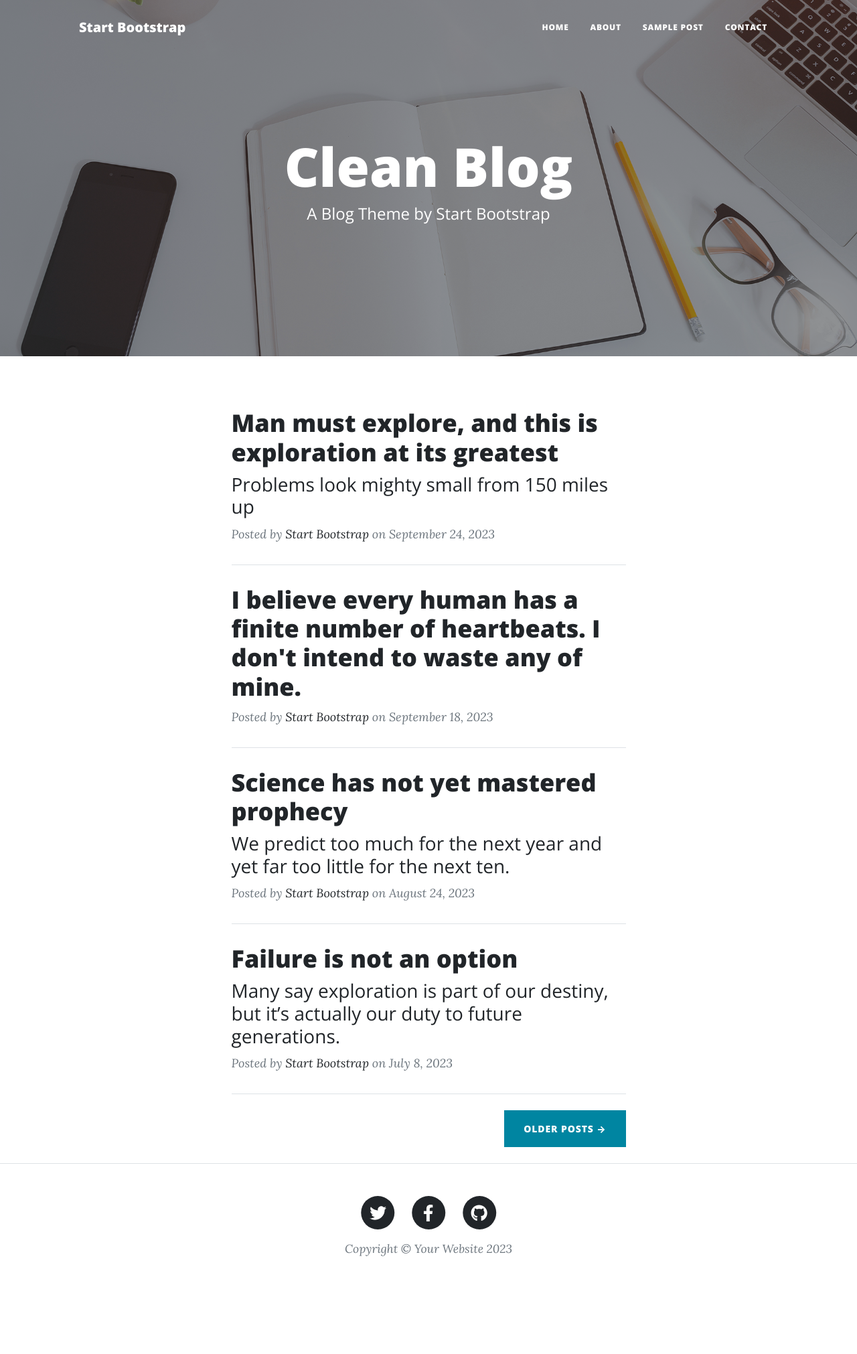
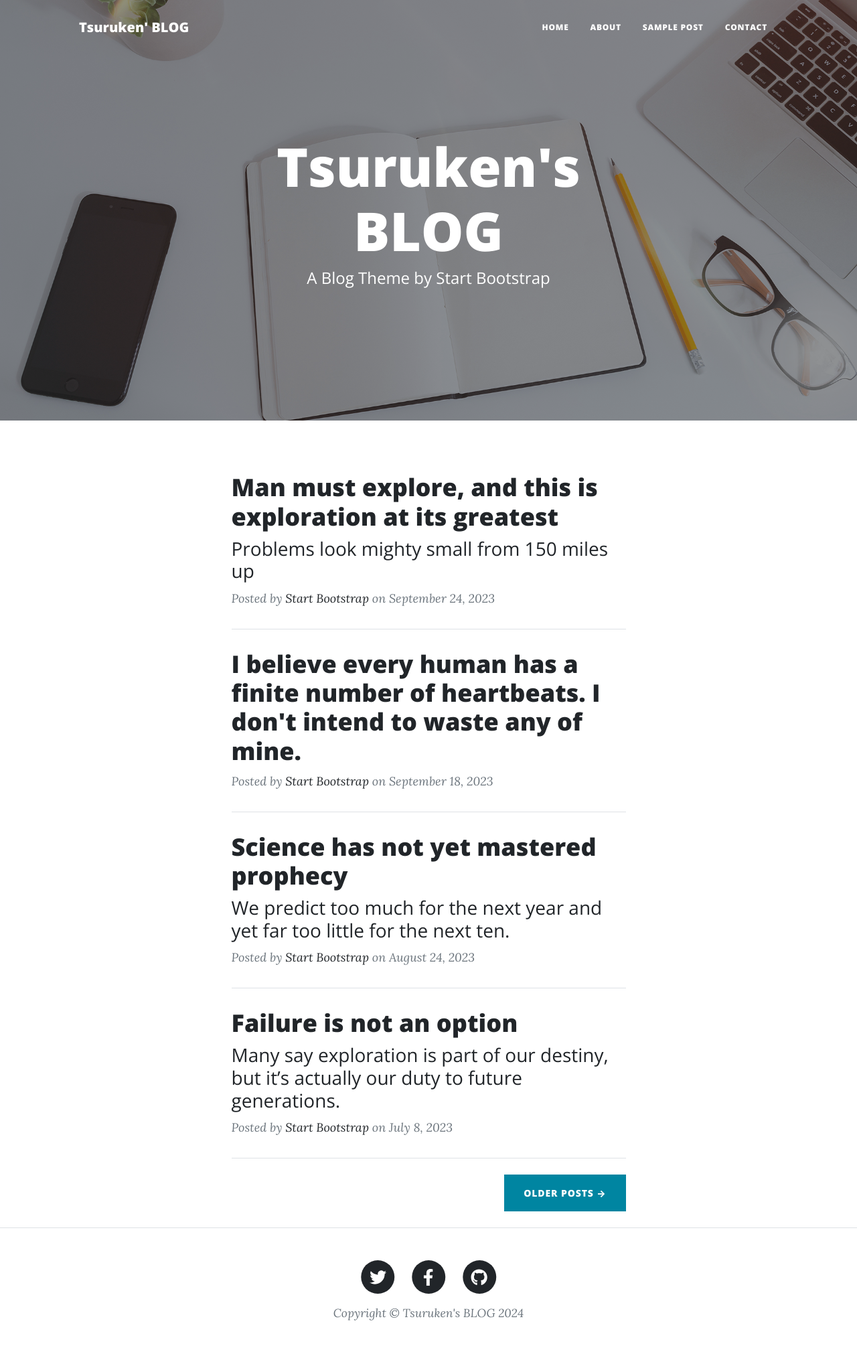
Before and after one commit to tsuru-ken/blogproject, a Django app: page / in a window 1280 px wide. Shown: the whole page at 67% size. Before the commit the page ends 1876 px from the top, so only its background shows below. Run offline with Django 5.2, Linux system fonts and the light colour scheme; some libraries are stand-ins or nearby versions.

Commit message:
make index.html

```diff
--- a/blogapp/templates/index.html
+++ b/blogapp/templates/index.html
@@ -1,32 +1,34 @@
 <!DOCTYPE html>
-<html lang="en">
+{% load static %}
+
+<html lang="ja">
     <head>
         <meta charset="utf-8" />
         <meta name="viewport" content="width=device-width, initial-scale=1, shrink-to-fit=no" />
         <meta name="description" content="" />
         <meta name="author" content="" />
-        <title>Clean Blog - Start Bootstrap Theme</title>
-        <link rel="icon" type="image/x-icon" href="assets/favicon.ico" />
+        <title>Tsuruken'BLOG</title>
+        <link rel="icon" type="image/x-icon" href={% static "assets/favicon.ico" %} />
         <!-- Font Awesome icons (free version)-->
         <script src="https://use.fontawesome.com/releases/v6.3.0/js/all.js" crossorigin="anonymous"></script>
         <!-- Google fonts-->
         <link href="https://fonts.googleapis.com/css?family=Lora:400,700,400italic,700italic" rel="stylesheet" type="text/css" />
         <link href="https://fonts.googleapis.com/css?family=Open+Sans:300italic,400italic,600italic,700italic,800italic,400,300,600,700,800" rel="stylesheet" type="text/css" />
         <!-- Core theme CSS (includes Bootstrap)-->
-        <link href="css/styles.css" rel="stylesheet" />
+        <link href={% static "css/styles.css" %} rel="stylesheet" />
     </head>
     <body>
         <!-- Navigation-->
         <nav class="navbar navbar-expand-lg navbar-light" id="mainNav">
             <div class="container px-4 px-lg-5">
-                <a class="navbar-brand" href="index.html">Start Bootstrap</a>
+                <a class="navbar-brand" href={% url 'blogapp:index' %}>Tsuruken' BLOG</a>
                 <button class="navbar-toggler" type="button" data-bs-toggle="collapse" data-bs-target="#navbarResponsive" aria-controls="navbarResponsive" aria-expanded="false" aria-label="Toggle navigation">
                     Menu
                     <i class="fas fa-bars"></i>
                 </button>
                 <div class="collapse navbar-collapse" id="navbarResponsive">
                     <ul class="navbar-nav ms-auto py-4 py-lg-0">
-                        <li class="nav-item"><a class="nav-link px-lg-3 py-3 py-lg-4" href="index.html">Home</a></li>
+                        <li class="nav-item"><a class="nav-link px-lg-3 py-3 py-lg-4" href={% url 'blogapp:index' %}"index.html">Home</a></li>
                         <li class="nav-item"><a class="nav-link px-lg-3 py-3 py-lg-4" href="about.html">About</a></li>
                         <li class="nav-item"><a class="nav-link px-lg-3 py-3 py-lg-4" href="post.html">Sample Post</a></li>
                         <li class="nav-item"><a class="nav-link px-lg-3 py-3 py-lg-4" href="contact.html">Contact</a></li>
@@ -35,12 +37,12 @@
             </div>
         </nav>
         <!-- Page Header-->
-        <header class="masthead" style="background-image: url('assets/img/home-bg.jpg')">
+        <header class="masthead" style="background-image: url({% static 'assets/img/home-bg.jpg' %})">
             <div class="container position-relative px-4 px-lg-5">
                 <div class="row gx-4 gx-lg-5 justify-content-center">
                     <div class="col-md-10 col-lg-8 col-xl-7">
                         <div class="site-heading">
-                            <h1>Clean Blog</h1>
+                            <h1>Tsuruken's BLOG</h1>
                             <span class="subheading">A Blog Theme by Start Bootstrap</span>
                         </div>
                     </div>
@@ -116,7 +118,7 @@
                     <div class="col-md-10 col-lg-8 col-xl-7">
                         <ul class="list-inline text-center">
                             <li class="list-inline-item">
-                                <a href="#!">
+                                <a href="https://github.co.jp/">
                                     <span class="fa-stack fa-lg">
                                         <i class="fas fa-circle fa-stack-2x"></i>
                                         <i class="fab fa-twitter fa-stack-1x fa-inverse"></i>
@@ -124,7 +126,7 @@
                                 </a>
                             </li>
                             <li class="list-inline-item">
-                                <a href="#!">
+                                <a href="https://twitter.com/">
                                     <span class="fa-stack fa-lg">
                                         <i class="fas fa-circle fa-stack-2x"></i>
                                         <i class="fab fa-facebook-f fa-stack-1x fa-inverse"></i>
@@ -132,7 +134,7 @@
                                 </a>
                             </li>
                             <li class="list-inline-item">
-                                <a href="#!">
+                                <a href="https://www.facebook.com/">
                                     <span class="fa-stack fa-lg">
                                         <i class="fas fa-circle fa-stack-2x"></i>
                                         <i class="fab fa-github fa-stack-1x fa-inverse"></i>
@@ -140,13 +142,13 @@
                                 </a>
                             </li>
                         </ul>
-                        <div class="small text-center text-muted fst-italic">Copyright &copy; Your Website 2023</div>
+                        <div class="small text-center text-muted fst-italic">Copyright &copy; Tsuruken's BLOG 2024</div>
                     </div>
                 </div>
             </div>
         </footer>
         <!-- Bootstrap core JS-->
-        <script src="https://cdn.jsdelivr.net/npm/bootstrap@5.2.3/dist/js/bootstrap.bundle.min.js"></script>
+        <script src={% static 'js/scripts.js' %}></script>
         <!-- Core theme JS-->
         <script src="js/scripts.js"></script>
     </body>
```
Also changed, not shown: static/assets/img/about-bg.jpg (deleted), static/assets/img/post-bg.jpg (deleted), static/assets/img/post-sample-image.jpg (deleted), static/css/styles.css (renamed from static/assets/css/styles.css), static/img/contact-bg.jpg (renamed from static/assets/img/contact-bg.jpg), static/img/home-bg.jpg (renamed from static/assets/img/home-bg.jpg), 3 other files.
